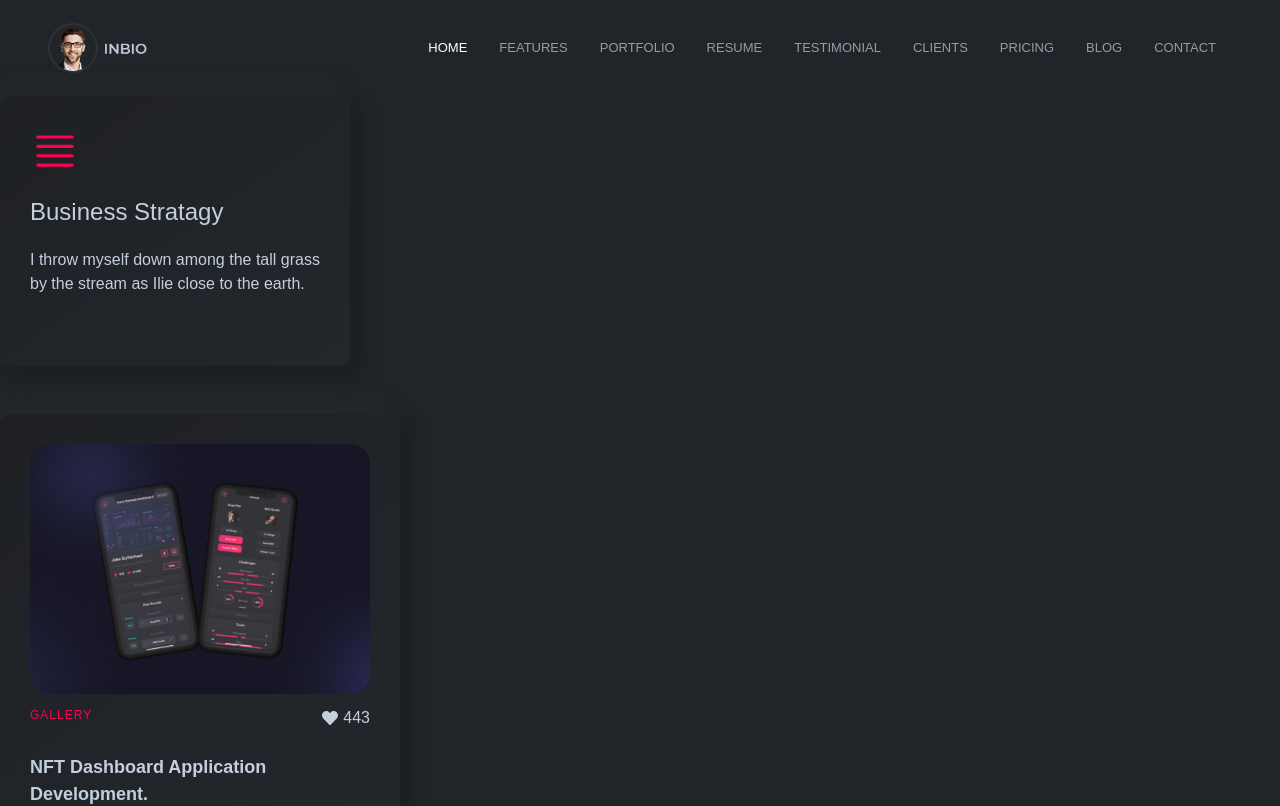
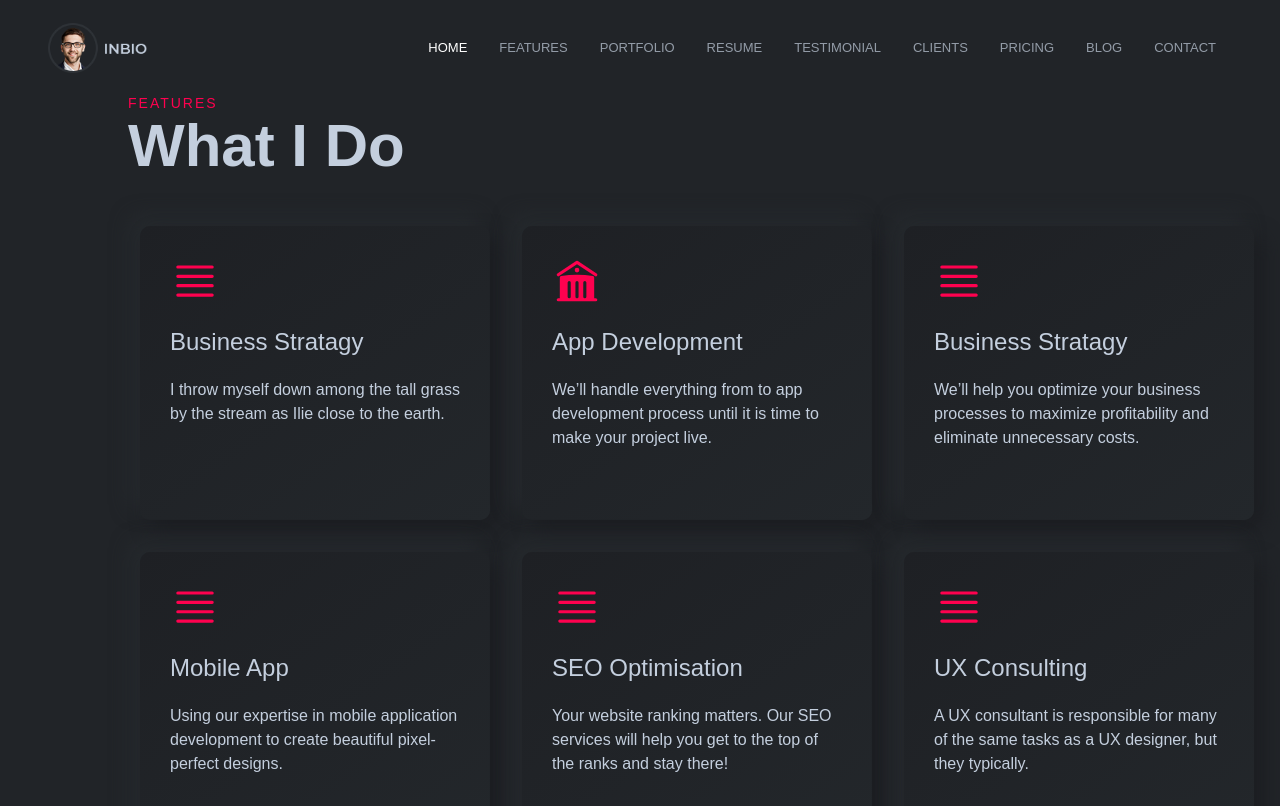
Before and after one commit to Ramrachai/mern-portfolio, a Next.js app: page / in a window 1280 px wide. Shown: the top 806 px of the page. Built offline with nearby package versions, Linux system fonts and the light colour scheme.

Commit message:
feature section added

```diff
--- a/app/page.js
+++ b/app/page.js
@@ -1,18 +1,12 @@
 
 import Header from "@/components/Header";
-import FeatureCard from "@/components/FeatureCard";
-import PortfolioCard from "@/components/PortfolioCard";
-import ContactForm from "@/components/ContactForm";
-
+import FeatureSection from '@/section/FeatureSection';
 
 export default function Home() {
   return (
     <main>
       <Header />
-      <FeatureCard /> <br /> <br />
-      <PortfolioCard />
-      <ContactForm/>
-      <div className='h-[1800px'></div>
+      <FeatureSection />
     </main>
   );
 }
--- a/components/FeatureCard/card.module.scss
+++ b/components/FeatureCard/card.module.scss
@@ -1,6 +1,6 @@
 .cardContainer {
   height: auto;
-  width: 350px;
+  min-width: 350px;
   padding: 30px;
   background: linear-gradient(145deg, #1e2024, #23272b);
   box-shadow: var(--shadow-1);
@@ -29,7 +29,7 @@
     margin-top: 20px;
   }
 
-  .topIcon{
+  .topIcon svg{
     height: auto;
     width: 50px;
   }
--- a/components/FeatureCard/index.js
+++ b/components/FeatureCard/index.js
@@ -1,19 +1,19 @@
 import React from 'react'
 import styles from "./card.module.scss"
-import { HiBars4 } from "react-icons/hi2";
+
 import { FaArrowRightLong } from "react-icons/fa6";
 
-const FeatureCard = () => {
+const FeatureCard = ({ title, decription, icon }) => {
   return (
     <div className={styles.cardContainer}>
       <div className={styles.inner}>
-                <HiBars4 className={styles.topIcon}/>
-                <h3>Business Stratagy</h3>
-                <p>I throw myself down among the tall grass by the stream as Ilie close to the earth.</p>
+        <div className={styles.topIcon}>{icon}</div>
+        <h3>{title}</h3>
+        <p>{decription}</p>
         <FaArrowRightLong className={styles.arrow} />
       </div>
     </div>
-    )
-}
+  );
+};
 
 export default FeatureCard
--- a/components/PortfolioCard/index.js
+++ b/components/PortfolioCard/index.js
@@ -6,23 +6,23 @@ import Link from 'next/link';
 import { FaArrowAltCircleUp, FaHeart } from 'react-icons/fa';
 import { MdArrowOutward } from 'react-icons/md';
 
-const PortfolioCard = () => {
+const PortfolioCard = ({ img, category, icon, price, title }) => {
   return (
     <div>
       <div className={styles.cardContainer}>
         <div className={styles.inner}>
           <div className={styles.imageContainer}>
-            <Image src={portfolio1} alt='portfolio1' width={350} />
+            <Image src={img} alt='portfolio1' width={350} />
           </div>
           <div className={styles.cardMeta}>
-            <Link href='#'>GALLERY </Link>
+            <Link href='#'> {category} </Link>
             <div className={styles.cardMetaRight}>
-              <FaHeart />
-              <p>443</p>
+              {icon}
+              <p> {price} </p>
             </div>
           </div>
           <Link className={styles.cardTitle} href={'#'}>
-            NFT Dashboard Application Development.
+            {title}
             <MdArrowOutward />
           </Link>
         </div>
--- /dev/null
+++ b/section/FeatureSection.js
@@ -0,0 +1,71 @@
+import React from 'react';
+import styles from './featureSection.module.scss';
+import FeatureCard from '@/components/FeatureCard';
+import { HiBars4, HiBuildingLibrary } from 'react-icons/hi2';
+
+let featureData = [
+  {
+    icon: <HiBars4 />,
+    title: 'Business Stratagy',
+    description:
+      'I throw myself down among the tall grass by the stream as Ilie close to the earth.',
+  },
+  {
+    icon: <HiBuildingLibrary />,
+    title: 'App Development',
+    description:
+      ' We’ll handle everything from to app development process until it is time to make your project live. ',
+  },
+
+  {
+    icon: <HiBars4 />,
+    title: 'Business Stratagy',
+    description:
+      ' We’ll help you optimize your business processes to maximize profitability and eliminate unnecessary costs.',
+  },
+
+  {
+    icon: <HiBars4 />,
+    title: 'Mobile App',
+    description:
+      ' Using our expertise in mobile application development to create beautiful pixel-perfect designs.',
+  },
+
+  {
+    icon: <HiBars4 />,
+    title: 'SEO Optimisation',
+    description:
+      ' Your website ranking matters. Our SEO services will help you get to the top of the ranks and stay there!',
+  },
+
+  {
+    icon: <HiBars4 />,
+    title: 'UX Consulting',
+    description:
+      'A UX consultant is responsible for many of the same tasks as a UX designer, but they typically.',
+  },
+];
+
+const FeatureSection = () => {
+  return (
+    <div className={styles.container}>
+      <h2>Features </h2>
+      <h1>What i do </h1>
+
+      <div className={styles.cardsContainer}>
+        {featureData.map((item, index) => {
+          return (
+            <FeatureCard
+              key={index}
+              icon={item.icon}
+              title={item.title}
+              decription={item.description}
+            />
+          );
+        })}
+      </div>
+    </div>
+  );
+};
+
+export default FeatureSection;
--- /dev/null
+++ b/section/featureSection.module.scss
@@ -0,0 +1,51 @@
+.container {
+  width: 80%;
+  margin: 0 auto;
+
+  h2 {
+    color: var(--secondary);
+    line-height: 14px;
+    text-transform: uppercase;
+    letter-spacing: 2px;
+    font-size: 14px;
+    font-weight: 500;
+    text-align: left;
+  }
+
+  h1 {
+    margin: 0;
+    font-size: 60px;
+    font-weight: 700;
+    line-height: 1.2;
+    text-transform: capitalize;
+    color: var(--color-lightn);
+  }
+
+
+  .cardsContainer{
+    margin-top: 2rem;
+    padding: 12px;
+    display: grid;
+    gap: 32px;
+    grid-template-columns: repeat(3, 1fr);
+    grid-template-rows: repeat(2, auto);
+  }
+}
+
+@media (width < 768px) {
+  .container {
+    width: 100%;
+
+    h1 {
+      font-size: 34px;
+      text-align: center;
+    }
+    h2{
+        text-align: center;
+    }
+
+    .cardsContainer{
+        grid-template-columns: repeat(1, 1fr);
+    }
+  }
+}
```
Lines whose indentation alone changed are shown as unchanged.
